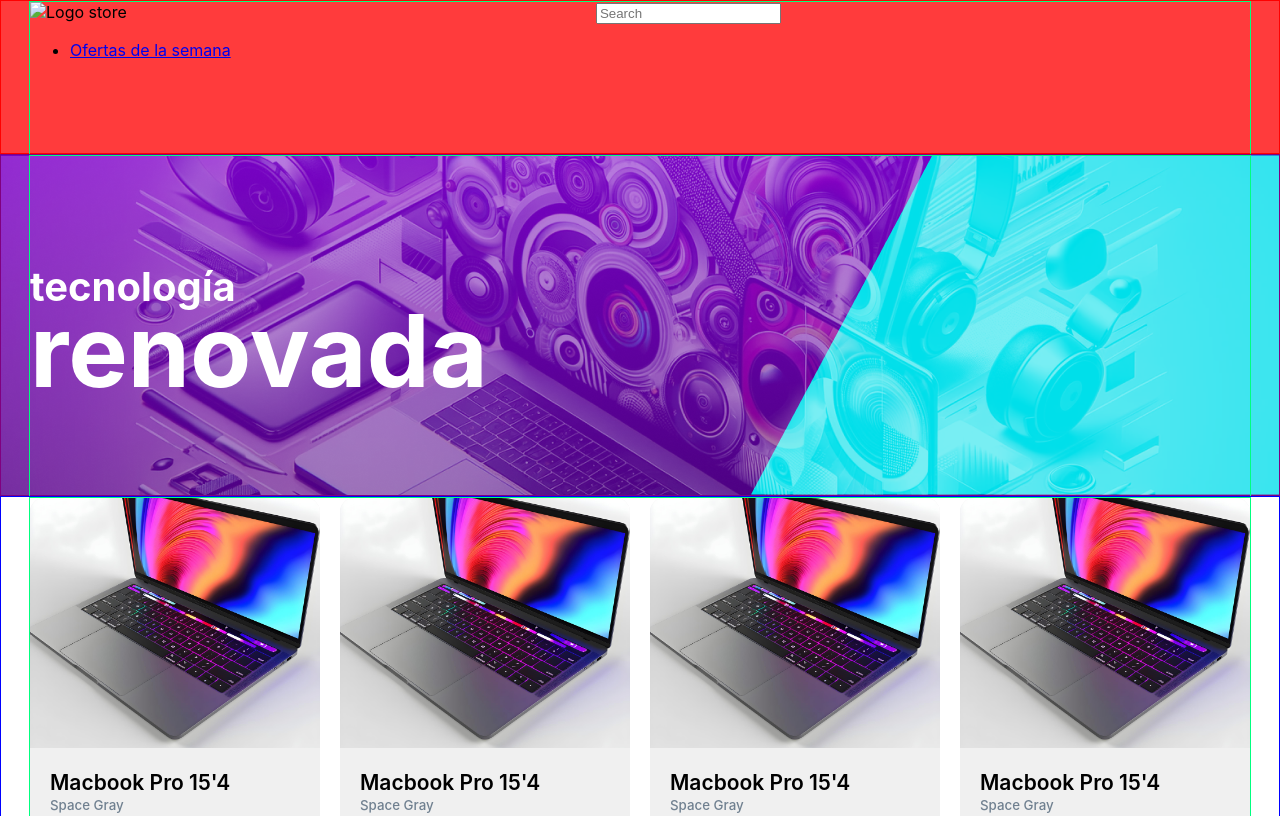
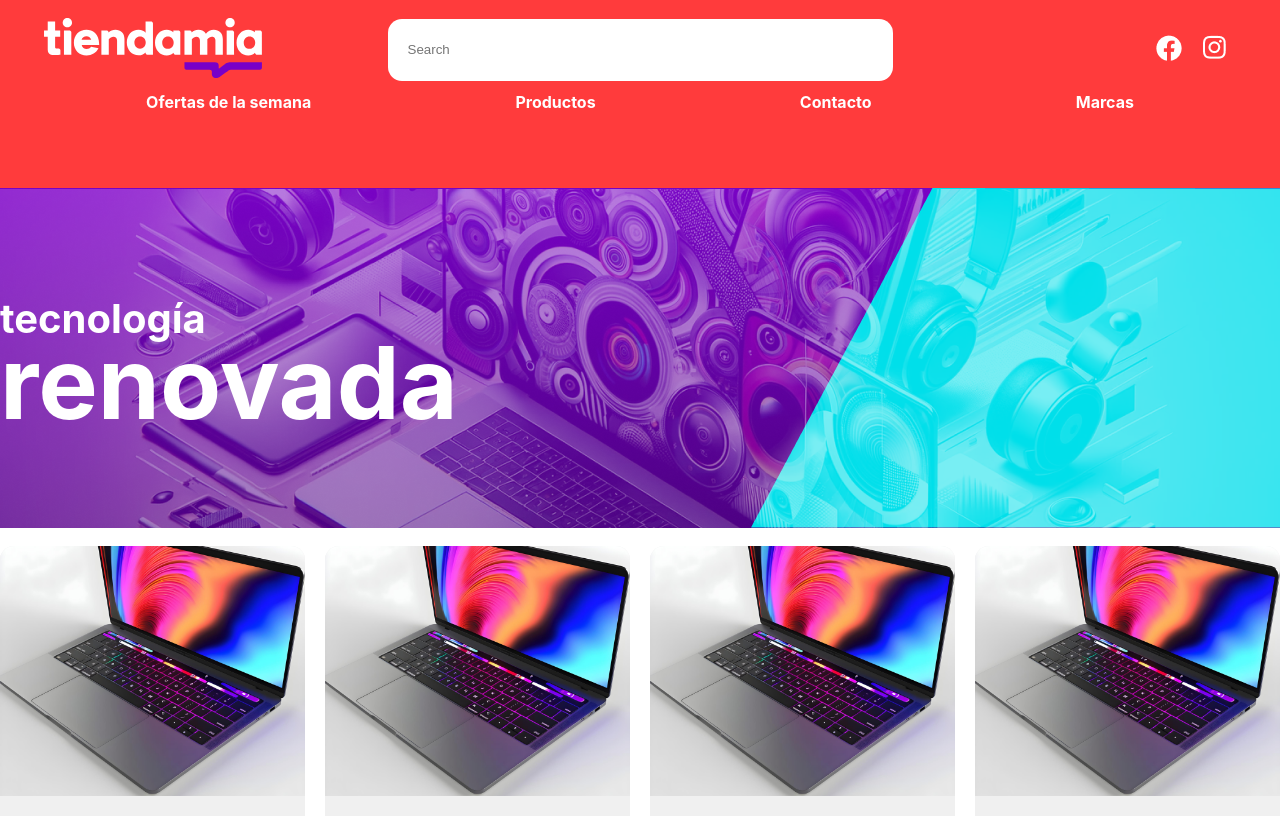
Before and after one commit to josephmb830/store-egg, a plain HTML site: page index.html in a window 1280 px wide. Shown: the top 816 px of the page. Drawn offline with Linux system fonts and the light colour scheme.

Commit message:
Estilizando la Navegación y la Búsqueda

```diff
--- a/index.html
+++ b/index.html
@@ -14,7 +14,7 @@
       <div class="container">
         <div class="search">
           <div class="logo">
-            <img src="../assets/tiendamia-logo.svg" width="218" alt="Logo store" />
+            <img src="../images/tiendamia-logo.svg" width="218" alt="Logo store" />
           </div>
           <div class="form">
             <form>
@@ -22,12 +22,18 @@
             </form>
           </div>
           <div class="social">
-            <!-- Aquí irán los íconos de redes sociales -->
+            <ul>
+              <li><img src="./images/facebook.png" alt="facebook"></li>
+              <li><img src="./images/instagram.png" alt="instagram"></li>
+            </ul>
           </div>
         </div>
         <div class="nav">
           <ul>
             <li><a href="#">Ofertas de la semana</a></li>
+            <li><a href="#">Productos</a></li>
+            <li><a href="#">Contacto</a></li>
+            <li><a href="#">Marcas</a></li>
             <!-- Más elementos de lista aquí -->
           </ul>
         </div>
--- a/styles.css
+++ b/styles.css
@@ -5,18 +5,62 @@ html {
     border: 0;
 }
 header {
-    border: 1px solid red;
     height: 152px;
     background-color: #ff3b3c; /* Ejemplo de color */
+    padding: 18px 44px;
 }
 .search {
     flex:1;
     display: flex;
-    justify-content: space-between;
+    justify-content: space-around;
+    align-items: center;
+    display: grid;
+    grid-template-columns: repeat(3, 1fr);
 }
+.search .form {
+    box-sizing: border-box;
+    display: flex;
+    justify-content: center;
+  }
+.search .form input {
+    height: 62px;
+    border-radius: 14px;
+    border: none;
+    width: 505px;
+    padding: 20px;
+    box-sizing: border-box;
+  }
+.search .social ul {
+    display: flex;
+    justify-content: flex-end;
+    list-style-type: none;
+    margin: 0;
+    padding: 0;
+  }
+.search .social ul li {
+    padding: 0 10px;
+  }
+  .nav {
+    padding: 10px 0;
+  }
+  .nav ul {
+    display: flex;
+    justify-content: space-around;
+    list-style-type: none;
+    margin: 0;
+    padding: 0;
+  }
+  .nav ul li a {
+    color: white;
+    font-weight: 700;
+    text-align: left;
+    text-decoration: none;
+  }
+  .nav ul li a:hover {
+    text-decoration: underline;
+  }
 /* Hero section */
 section#hero {
-    border: 1px solid purple;
     height: 340px;
     background:url('./images/hero_bg.png');
     background-size: cover;
@@ -40,17 +84,16 @@ section#hero .container{
     line-height: 80px;
 }
 main {
-    border: 1px solid blue;
     height: auto;
+    padding-top: 18px;
 }
 footer {
     border: 1px solid #009145; /* Hexadecimal color code*/
     min-height: 368px;
 }
 .container {
-    width: 1220px;
+    width: 100%;
     margin: 0 auto;
-    border: 1px solid springgreen;
     height: inherit;
     min-height: inherit;
 }
@@ -110,3 +153,19 @@ footer {
     font-weight: 700;
     color: #428f13;
 }
+
+/* vista de tableta */
+
+@media (max-width: 860px) {
+    .search .form input {
+        width: 300px;
+    }
+
+    .container {
+        width: 100%;
+    }
+
+    .product-container {
+        grid-template-columns: repeat(2, 1fr);
+    }
+}
```
Also changed, not shown: images/facebook.png (added), images/instagram.png (added), images/mock1.jpg (added), images/mock2.jpg (added), images/plane.png (added), images/tiendamia-logo.svg (added), images/truck.png (added).
